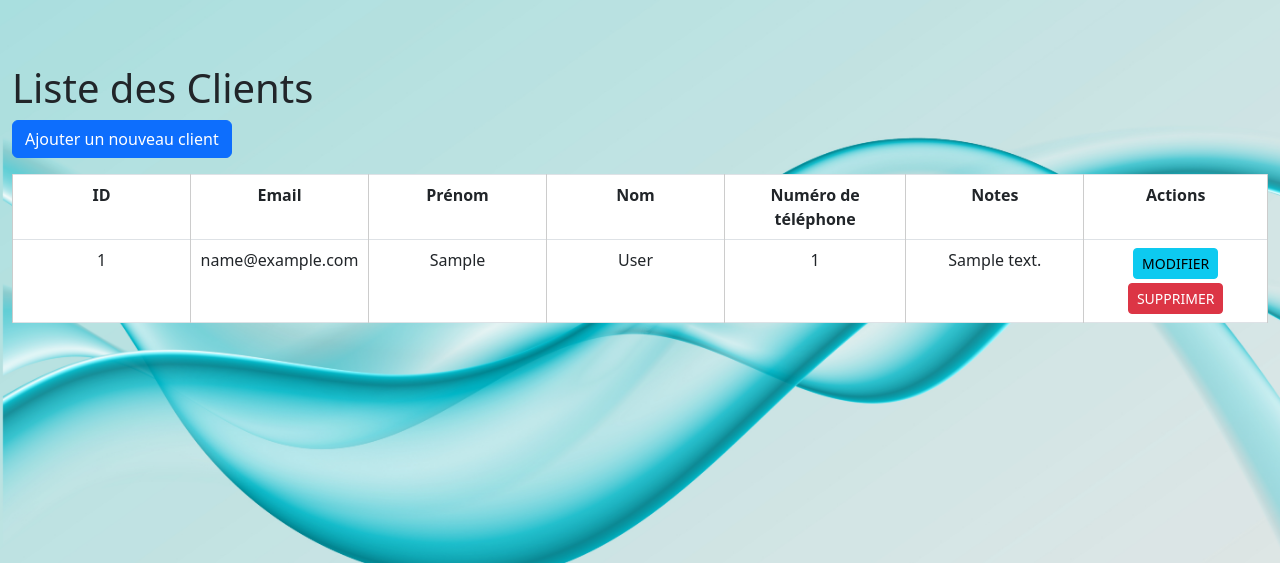
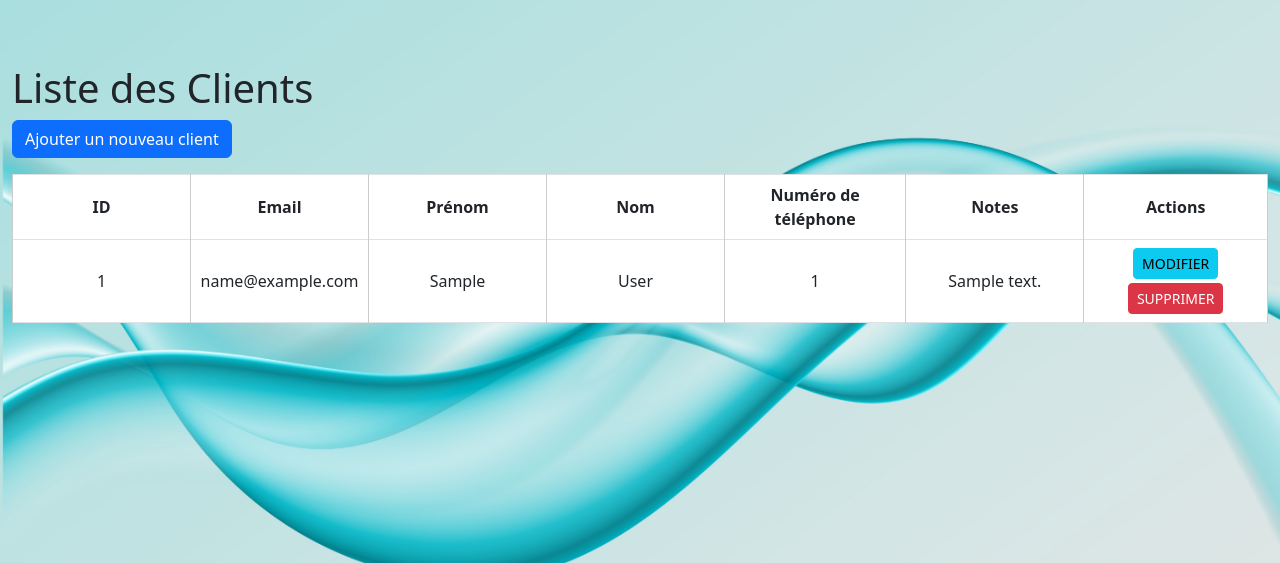
Before and after one commit to SamuelMeline/AirStudio73, a Symfony app: template templates/admin/client_list.html.twig in a window 1280 px wide. Shown: the part 93-656 px from the top of the page. Run offline with Twig, Linux system fonts and the light colour scheme; the template is opened without the code that fills it: most values are stand-ins (such as "Sample title", 1, 10 or a date in 2020); some libraries are stand-ins or nearby versions.

Commit message:
update calendar

```diff
--- a/public/styles/style.css
+++ b/public/styles/style.css
@@ -88,7 +88,7 @@ th, td {
     border: 1px solid #ccc;
     padding: 10px;
     text-align: center;
-    vertical-align: top;
+    vertical-align: middle;
 }
 
 th {
--- a/templates/calendar/index.html.twig
+++ b/templates/calendar/index.html.twig
@@ -113,7 +113,7 @@
 															{% else %}
 																<span class="badge badge-danger">Complet</span>
 															{% endif %}
-															<span class="badge badge-success mt-2 p-2 text-uppercase">Réservé</span>
+															<span class="btn btn-success btn-sm text-uppercase">Réservé</span>
 															{% if interval_until_course >= 6 %}
 																<br>
 																<a href="{{ path('booking_cancel', { 'bookingId': user_booking.id }) }}" class="btn btn-danger btn-sm mt-2">Annuler</a>
```
